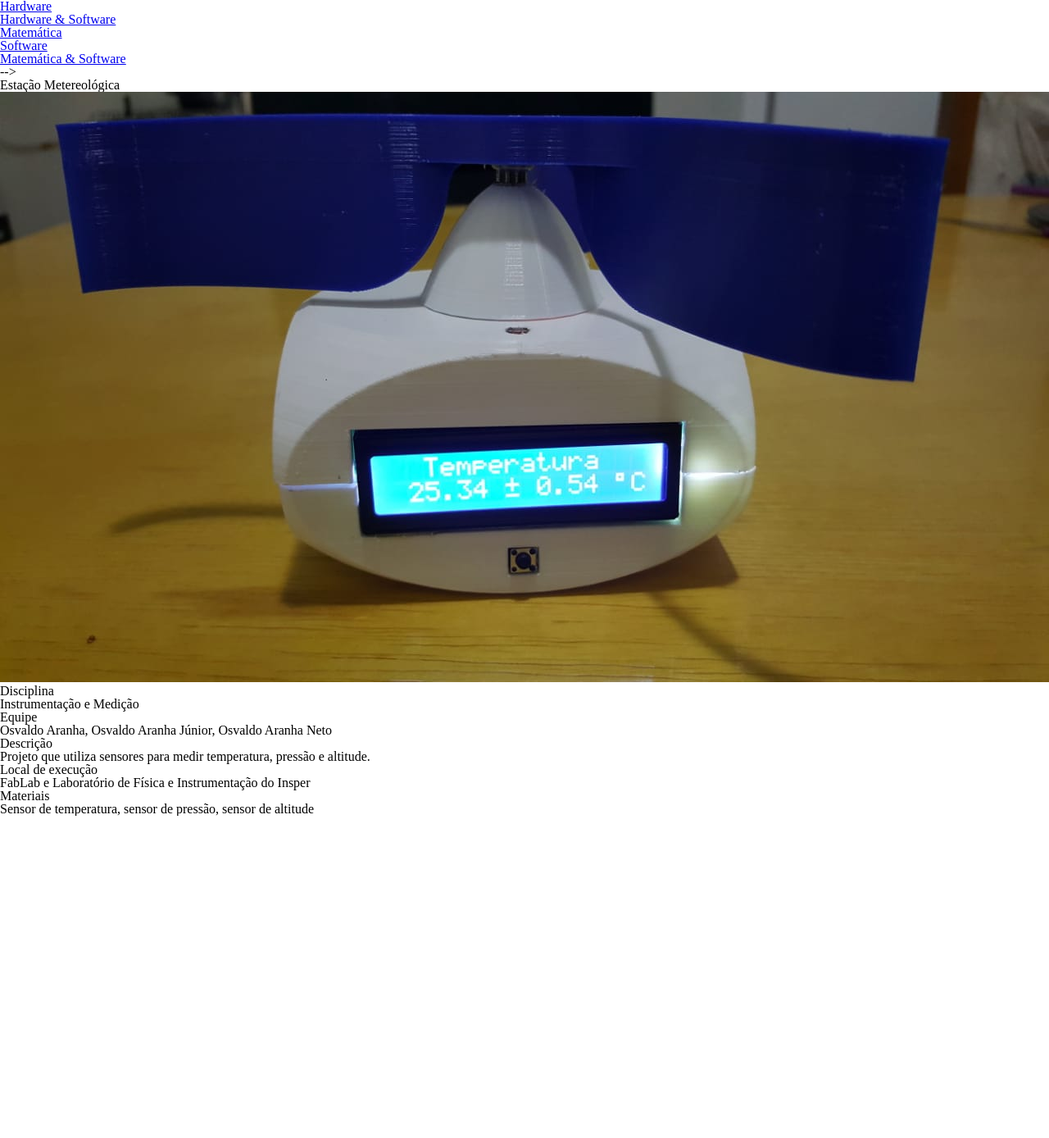
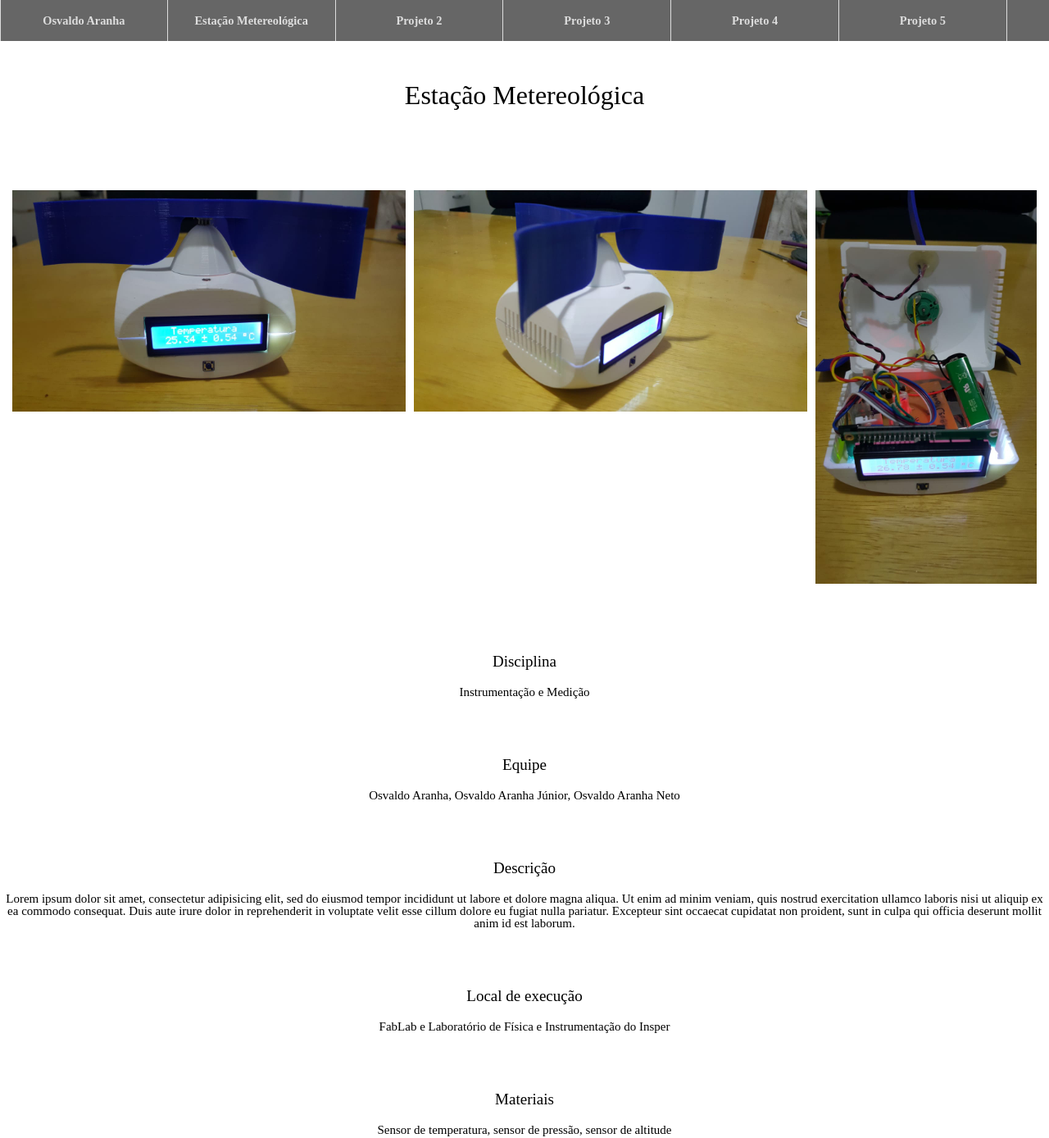
Before and after one commit to gtkacz/grupo1-codes-2a-1, a plain HTML site: page projeto.html in a window 1280 px wide. Shown: the whole page at 82% size. Before the commit the page ends 995 px from the top, so only its background shows below. Drawn offline with Linux system fonts and the light colour scheme.

Commit message:
Update projeto.html

```diff
--- a/projeto.html
+++ b/projeto.html
@@ -1,67 +1,39 @@
 <!DOCTYPE html>
 <html lang="pt-br">
-<head>
-  <title>Estação Metereológica</title>
-  <link href="assets/css/reset.css" rel="stylesheet">
-  <link href="assets/css/style.css" rel="stylesheet">
-  <meta charset="utf-8">
-</head>
-<body>
-  <header class="header">
-    <! ––
-    <ul class="main-menu">
-      <li class="main-menu-item"><a href="categoria.html">Hardware</a></li>
-      <li class="main-menu-item"><a href="categoria.html">Hardware & Software</a></li>
-      <li class="main-menu-item"><a href="categoria.html">Matemática</a></li>
-      <li class="main-menu-item"><a href="categoria.html">Software</a></li>
-      <li class="main-menu-item"><a href="categoria.html">Matemática & Software</a></li>
-    </ul>
-  -->
-  </header>
-
-  <main>
-    <h1 class="projeto">
-      Estação Metereológica
-    </h1>
-
-    <img  class="imagem" src="assets/img/estacao.jpeg" alt="Iteração final da Estação Metereológica">
-
-    <div class="texto_proj">
-      <h2>
-        Disciplina
-      </h2>
-      <p>
-        Instrumentação e Medição
-      </p>
-
-      <h2>
-        Equipe
-      </h2>
-      <p>
-        Osvaldo Aranha, Osvaldo Aranha Júnior, Osvaldo Aranha Neto
-      </p>
-
-      <h2>
-        Descrição
-      </h2>
-      <p>
-        Projeto que utiliza sensores para medir temperatura, pressão e altitude.
-      </p>
-
-      <h2>
-        Local de execução
-      </h2>
-      <p>
-        FabLab e Laboratório de Física e Instrumentação do Insper
-      </p>
-
-      <h2>
-        Materiais
-      </h2>
-      <p>
-        Sensor de temperatura, sensor de pressão, sensor de altitude
-      <p/>
+  <head>
+    <title>Categoria</title>
+    <meta charset="utf-8"/>
+    <link href="assets/css/style.css" rel="stylesheet">
+    <link href="assets/css/reset.css" rel="stylesheet">
+  </head>
+  <body>
+    <nav id="nav1">
+      <ul>
+        <li><a href="index.html">Osvaldo Aranha</a></li>
+        <li><a href="projeto.html">Estação Metereológica</a></li>
+        <li><a href="projeto.html">Projeto 2</a></li>
+        <li><a href="projeto.html">Projeto 3</a></li>
+        <li><a href="projeto.html">Projeto 4</a></li>
+        <li><a href="projeto.html">Projeto 5</a></li>
+    </nav>
+    </nav>
+    <h1 id="categoria">Estação Metereológica</h1>
+    <div class="grid-container">
+      <div class="grid-img"><img src="assets\img\estacao.jpeg" height="270" width="480"></div>
+      <div class="grid-img"><img src="assets\img\estacao2.jpeg" height="270" width="480"></div>
+      <div class="grid-img"><img src="assets\img\estacao3.jpeg" height="480" width="270"></div>
     </div>
-  </main>
-</body>
+    <div class="block-container">
+      <div class="block-title">Disciplina</div>
+      <div class="block-item">Instrumentação e Medição</div>
+      <div class="block-title">Equipe</div>
+      <div class="block-item">Osvaldo Aranha, Osvaldo Aranha Júnior, Osvaldo Aranha Neto</div>
+      <div class="block-title">Descrição</div>
+      <div class="block-item">Lorem ipsum dolor sit amet, consectetur adipisicing elit, sed do eiusmod tempor incididunt ut labore et dolore magna aliqua. Ut enim ad minim veniam, quis nostrud exercitation ullamco laboris nisi ut aliquip ex ea commodo consequat. Duis aute irure dolor in reprehenderit in voluptate velit esse cillum dolore eu fugiat nulla pariatur. Excepteur sint occaecat cupidatat non proident, sunt in culpa qui officia deserunt mollit anim id est laborum.</div>
+      <div class="block-title">Local de execução</div>
+      <div class="block-item">FabLab e Laboratório de Física e Instrumentação do Insper</div>
+      <div class="block-title">Materiais</div>
+      <div class="block-item">Sensor de temperatura, sensor de pressão, sensor de altitude</div>
+    </div>
+  </body>
 </html>
```
